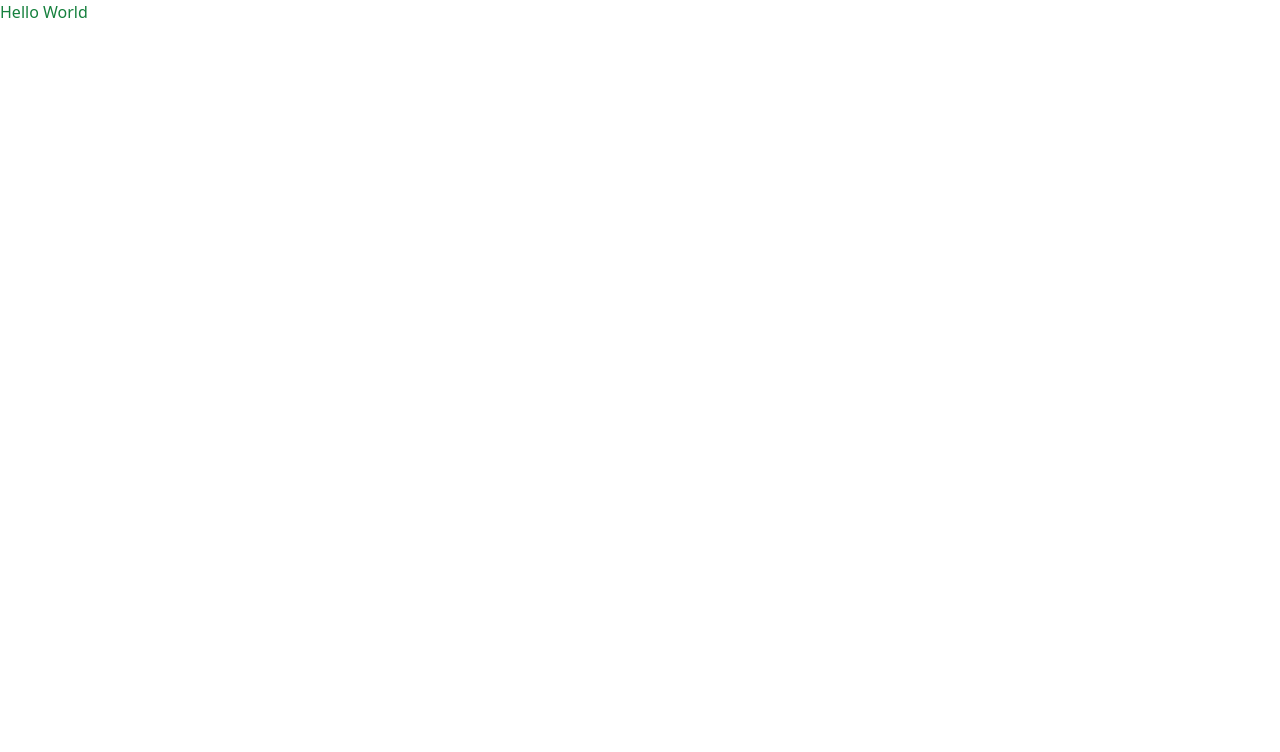
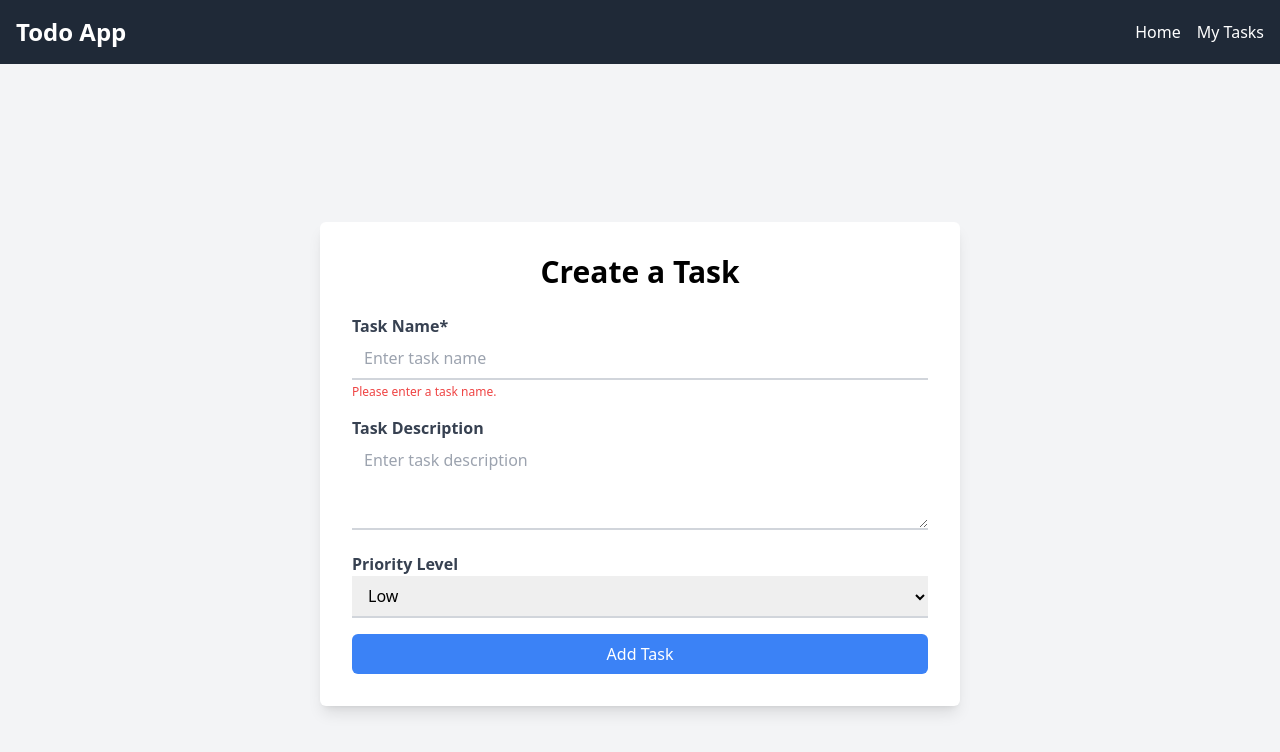
Before and after one commit to Nikhil26062000/Task-Management-Application, a React (Create React App) app: page /home in a window 1280 px wide. Shown: the top 752 px of the page. Built offline with nearby package versions, Linux system fonts and the light colour scheme.

Commit message:
Home Page Done , Landing Page , Storing the task

```diff
--- a/package.json
+++ b/package.json
@@ -8,6 +8,7 @@
     "@testing-library/user-event": "^13.5.0",
     "react": "^18.2.0",
     "react-dom": "^18.2.0",
+    "react-router-dom": "^6.20.0",
     "react-scripts": "5.0.1",
     "web-vitals": "^2.1.4"
   },
--- /dev/null
+++ b/src/Components/Header.js
@@ -0,0 +1,28 @@
+import React from 'react';
+import { Link } from 'react-router-dom';
+
+const Header = () => {
+  return (
+    <header className="bg-gray-800 text-white">
+      <nav className="container mx-auto px-4 flex justify-between items-center py-4">
+        <div className="text-2xl font-bold text-white hover:text-gray-300">
+          Todo App
+        </div>
+        <ul className="flex space-x-4">
+          <li>
+            <Link to="/home" className="hover:text-gray-300">
+              Home
+            </Link>
+          </li>
+          <li>
+            <Link to="/mytask" className="hover:text-gray-300">
+              My Tasks
+            </Link>
+          </li>
+        </ul>
+      </nav>
+    </header>
+  );
+};
+
+export default Header;
--- /dev/null
+++ b/src/Components/Home.js
@@ -0,0 +1,14 @@
+import React from 'react'
+import Header from './Header'
+import TodoForm from './TodoForm'
+
+const Home = () => {
+  return (
+    <div>
+         <Header />
+      <TodoForm />
+    </div>
+  )
+}
+
+export default Home
--- /dev/null
+++ b/src/Components/Landing.js
@@ -0,0 +1,34 @@
+import React from 'react';
+import { Link } from 'react-router-dom';
+
+// Import your images
+// import image1 from './path/to/image1.jpg';
+// import image2 from './path/to/image2.jpg';
+
+const LandingPage = () => {
+  const quotes = [
+    { text: '“The secret of getting ahead is getting started.”', author: 'Mark Twain' },
+    { text: '“Your mind is for having ideas, not holding them.”', author: 'David Allen' },
+    { text: '“Action is the foundational key to all success.”', author: 'Pablo Picasso' },
+  ];
+
+  const randomQuote = quotes[Math.floor(Math.random() * quotes.length)];
+
+  return (
+    <div className="bg-gradient-to-r from-gray-800 to-blue-500 min-h-screen flex items-center justify-center text-white">
+      <div className="text-center">
+        {/* <img src={image1} alt="Image 1" className="mb-8 rounded-full" style={{ width: '300px', height: '300px', objectFit: 'cover' }} /> */}
+        <h1 className="text-4xl font-bold mb-4">Welcome to MyTodo!</h1>
+        <p className="text-lg mb-4">Organize your tasks effortlessly.</p>
+        <Link to="/home" className="bg-white text-blue-500 py-2 px-6 rounded-full text-lg font-semibold hover:bg-opacity-80 transition duration-300">Get Started</Link>
+        <div className="mt-8">
+          <p className="italic">"{randomQuote.text}"</p>
+          <p className="text-sm mt-2">- {randomQuote.author}</p>
+        </div>
+        {/* <img src={image2} alt="Image 2" className="mt-8 rounded-full" style={{ width: '300px', height: '300px', objectFit: 'cover' }} /> */}
+      </div>
+    </div>
+  );
+};
+
+export default LandingPage;
--- /dev/null
+++ b/src/Components/MyTask.js
@@ -0,0 +1,14 @@
+import React from 'react'
+import TaskList from './TaskList'
+import Header from './Header'
+
+const MyTask = ({tasks}) => {
+  return (
+    <div>
+         <Header />
+        <TaskList tasks={tasks}/>
+    </div>
+  )
+}
+
+export default MyTask
--- /dev/null
+++ b/src/Components/TaskList.js
@@ -0,0 +1,17 @@
+import React from 'react'
+
+const TaskList = ({tasks}) => {
+  return (
+    <div>
+        <div>
+        {/* {tasks.map((t, index) => (
+              <li key={index}>
+                <strong>{t.taskName}</strong> - {t.taskDescription} ({t.priorityLevel})
+              </li>
+            ))} */}
+        </div>
+    </div>
+  )
+}
+
+export default TaskList
--- a/src/Components/TaskManagmentApp.js
+++ b/src/Components/TaskManagmentApp.js
@@ -1,12 +1,32 @@
-import React from 'react';
-import '../index.css'
+import React, { useState } from "react";
+import "../index.css";
 
-const TaskManagmentApp = () =>{
-    return(
-        <div>
-            <h1 className="text-green-700">Hello World</h1>
-        </div>
-    )
-}
+import { createBrowserRouter } from "react-router-dom";
+import { RouterProvider } from "react-router-dom";
 
-export default TaskManagmentApp
+import Home from "./Home";
+import Landing from "./Landing";
+
+import MyTask from "./MyTask";
+
+
+const TaskManagmentApp = () => {
+
+
+  const appRouter = createBrowserRouter([
+    { path: "/", element: <Landing /> },
+    { path: "/home", element: <Home /> },
+    {
+      path: "/mytask",
+      element: <MyTask/>,
+    },
+  ]);
+
+  return (
+    <div>
+      <RouterProvider router={appRouter} />
+    </div>
+  );
+};
+
+export default TaskManagmentApp;
--- /dev/null
+++ b/src/Components/TodoForm.js
@@ -0,0 +1,129 @@
+// import React from 'react';
+
+// const TodoForm = () => {
+//   return (
+//     <div className="min-h-screen bg-gray-100 flex items-center justify-center">
+//       <div className="bg-white p-8 rounded-md shadow-lg w-full sm:w-3/4 md:w-2/3 lg:w-1/2">
+//         <h1 className="text-3xl font-bold mb-6 text-center">Create a Task</h1>
+//         <form className="space-y-4">
+//           <div>
+//             <label htmlFor="taskName" className="block text-gray-700 font-semibold">Task Name*</label>
+//             <input type="text" id="taskName" className="w-full border-b-2 border-gray-300 py-2 px-3 focus:outline-none focus:border-blue-500" placeholder="Enter task name" required />
+//             <div className="text-red-500 text-xs mt-1">Please enter a task name.</div>
+//           </div>
+//           <div>
+//             <label htmlFor="taskDescription" className="block text-gray-700 font-semibold">Task Description</label>
+//             <textarea id="taskDescription" rows="3" className="w-full border-b-2 border-gray-300 py-2 px-3 focus:outline-none focus:border-blue-500" placeholder="Enter task description"></textarea>
+//           </div>
+//           <div>
+//             <label htmlFor="priorityLevel" className="block text-gray-700 font-semibold">Priority Level</label>
+//             <select id="priorityLevel" className="w-full border-b-2 border-gray-300 py-2 px-3 focus:outline-none focus:border-blue-500">
+//               <option value="low">Low</option>
+//               <option value="medium">Medium</option>
+//               <option value="high">High</option>
+//             </select>
+//           </div>
+//           <button type="submit" className="bg-blue-500 text-white py-2 px-4 rounded-md hover:bg-blue-600 transition duration-300 w-full">Add Task</button>
+//         </form>
+//       </div>
+//     </div>
+//   );
+// };
+
+// export default TodoForm;
+
+import React, { useState } from 'react';
+
+const TodoForm = () => {
+  const [tasks, setTasks] = useState([]);
+  const [task, setTask] = useState({
+    taskName: '',
+    taskDescription: '',
+    priorityLevel: 'low',
+  });
+
+  const handleInputChange = (e) => {
+    const { name, value } = e.target;
+    setTask((prevTask) => ({
+      ...prevTask,
+      [name]: value,
+    }));
+  };
+
+  const handleSubmit = (e) => {
+    e.preventDefault();
+    setTasks([...tasks, task]); // Add the new task to the tasks array
+    setTask({  // Reset the task input fields after adding the task
+      taskName: '',
+      taskDescription: '',
+      priorityLevel: 'low',
+    });
+
+    console.log(tasks);
+  };
+
+  return (
+    <div className="min-h-screen bg-gray-100 flex items-center justify-center">
+      <div className="bg-white p-8 rounded-md shadow-lg w-full sm:w-3/4 md:w-2/3 lg:w-1/2">
+        <h1 className="text-3xl font-bold mb-6 text-center">Create a Task</h1>
+        <form className="space-y-4" onSubmit={handleSubmit}>
+          <div>
+            <label htmlFor="taskName" className="block text-gray-700 font-semibold">Task Name*</label>
+            <input
+              type="text"
+              id="taskName"
+              name="taskName"
+              value={task.taskName}
+              onChange={handleInputChange}
+              className="w-full border-b-2 border-gray-300 py-2 px-3 focus:outline-none focus:border-blue-500"
+              placeholder="Enter task name"
+              required
+            />
+            <div className="text-red-500 text-xs mt-1">Please enter a task name.</div>
+          </div>
+          <div>
+            <label htmlFor="taskDescription" className="block text-gray-700 font-semibold">Task Description</label>
+            <textarea
+              id="taskDescription"
+              name="taskDescription"
+              value={task.taskDescription}
+              onChange={handleInputChange}
+              rows="3"
+              className="w-full border-b-2 border-gray-300 py-2 px-3 focus:outline-none focus:border-blue-500"
+              placeholder="Enter task description"
+            ></textarea>
+          </div>
+          <div>
+            <label htmlFor="priorityLevel" className="block text-gray-700 font-semibold">Priority Level</label>
+            <select
+              id="priorityLevel"
+              name="priorityLevel"
+              value={task.priorityLevel}
+              onChange={handleInputChange}
+              className="w-full border-b-2 border-gray-300 py-2 px-3 focus:outline-none focus:border-blue-500"
+            >
+              <option value="low">Low</option>
+              <option value="medium">Medium</option>
+              <option value="high">High</option>
+            </select>
+          </div>
+          <button type="submit" className="bg-blue-500 text-white py-2 px-4 rounded-md hover:bg-blue-600 transition duration-300 w-full">Add Task</button>
+        </form>
+
+        {/* Displaying tasks */}
+        {/* <div className="mt-6">
+          <h2 className="text-xl font-semibold mb-2">Task List:</h2>
+          <ul>
+            {tasks.map((t, index) => (
+              <li key={index}>
+                <strong>{t.taskName}</strong> - {t.taskDescription} ({t.priorityLevel})
+              </li>
+            ))}
+          </ul>
+        </div> */}
+      </div>
+    </div>
+  );
+};
+
+export default TodoForm;
```
Also changed, not shown: 1 other file (tests, documents, lock files or other folders).
